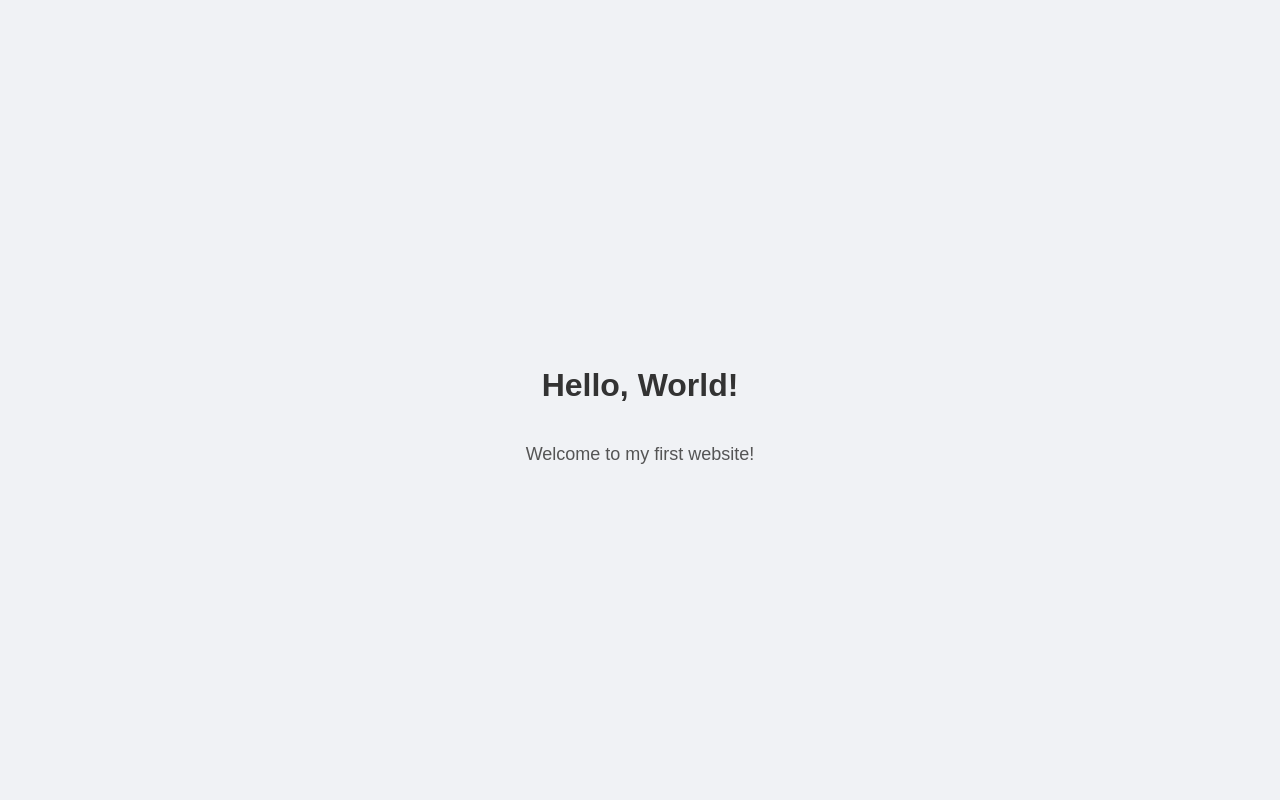
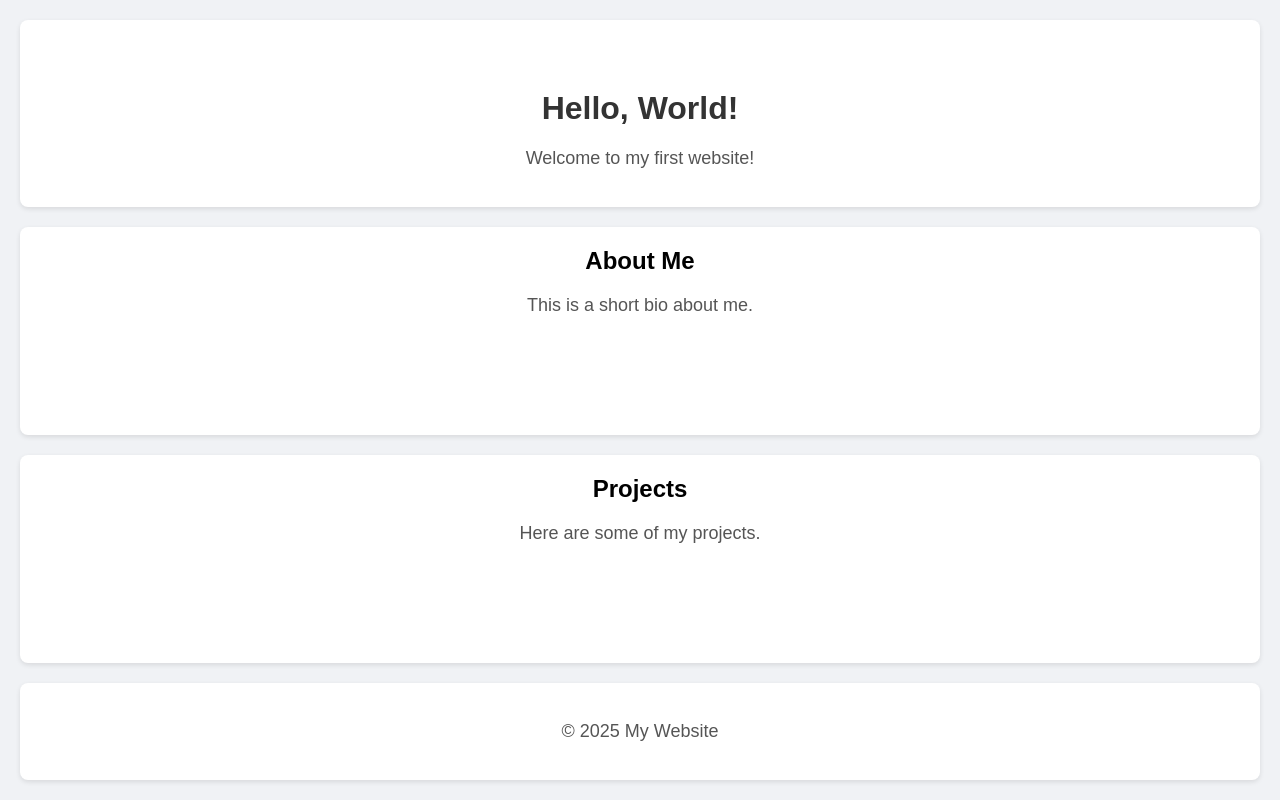
Before and after one commit to abhi1036/my-website, a plain HTML site: page index.html in a window 1280 px wide. Drawn offline with Linux system fonts and the light colour scheme.

Commit message:
Added CSS grid layout

```diff
--- a/index.html
+++ b/index.html
@@ -8,8 +8,24 @@
 </head>
 <body>
     <div class="container">
-        <h1>Hello, World!</h1>
-    <p>Welcome to my first website!</p>
+        <header>
+            <h1>Hello, World!</h1>
+            <p>Welcome to my first website!</p>
+        </header>
+
+        <section class="about">
+            <h2>About Me</h2>
+            <p>This is a short bio about me.</p>
+        </section>
+
+        <section class="projects">
+            <h2>Projects</h2>
+            <p>Here are some of my projects.</p>
+        </section>
+
+        <footer>
+            <p>© 2025 My Website</p>
+        </footer>
     </div>
 </body>
 </html>
--- a/style.css
+++ b/style.css
@@ -17,24 +17,32 @@ p {
     font-size: 18px;
 }
 
-/* Container styling */
+/* Grid layout for container */
 .container {
-    display: flex;
-    flex-direction: column; /* stack items vertically */
-    justify-content: center; /* center vertically */
-    align-items: center; /* center horizontally */
-    height: 100vh; /* full viewport height */
+    display: grid;
+    grid-template-rows: auto 1fr 1fr auto; /* header, about, projects, footer */
+    grid-gap: 20px;
+    height: 100vh;
     padding: 20px;
     box-sizing: border-box;
 }
 
+/* Individual sections */
+header, section, footer {
+    background-color: #fff;
+    padding: 20px;
+    border-radius: 8px;
+    box-shadow: 0 2px 5px rgba(0,0,0,0.1);
+}
+
+/* Section headers */
+section h2 {
+    margin-top: 0;
+}
+
 /* Mobile-friendly adjustments */
-@media (max-width: 600px) {
-    h1 {
-        font-size: 24px;
-    }
-
-    p {
-        font-size: 16px;
+@media (max-width: 768px) {
+    .container {
+        grid-template-rows: auto auto auto auto; /* stack sections vertically */
     }
 }
```
